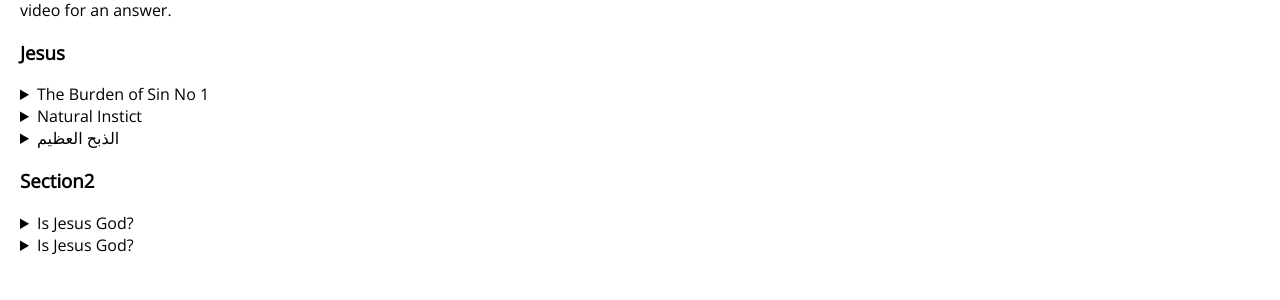
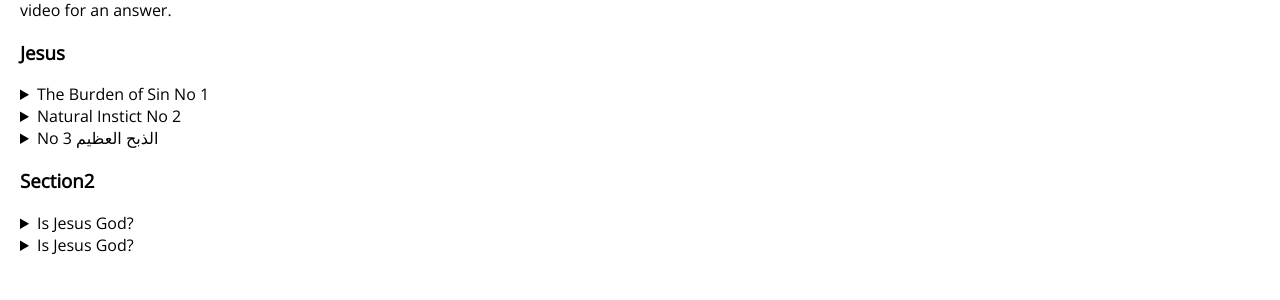
Before and after one commit to amentv/amentv, a Jekyll site: the page built from questions.md, in a window 1280 px wide. Shown: the part 505-805 px from the top of the page. Built offline with Jekyll 4.4.1, drawn with Linux system fonts in a browser that asks for light colours.

Commit message:
Update questions.md

```diff
--- a/questions.md
+++ b/questions.md
@@ -17,12 +17,12 @@ This page contains questions many muslims might have about Jesus and the bible.
 </details>
 
 <details>
-    <summary>Natural Instict</summary>
+    <summary>Natural Instict No 2</summary>
     <iframe width="560" height="315" src="https://www.youtube.com/embed/We_PRqSWo6o" title="YouTube video player" frameborder="0" allow="accelerometer; autoplay; clipboard-write; encrypted-media; gyroscope; picture-in-picture" allowfullscreen></iframe>
 
 </details>
 <details>
-    <summary>الذبح العظيم</summary>
+    <summary>No 3 الذبح العظيم</summary>
     <iframe width="560" height="315" src="https://www.youtube.com/embed/i0hMxKm7YqE" title="YouTube video player" frameborder="0" allow="accelerometer; autoplay; clipboard-write; encrypted-media; gyroscope; picture-in-picture" allowfullscreen></iframe>
 
     المسيح هو الذبح العظيم
```
